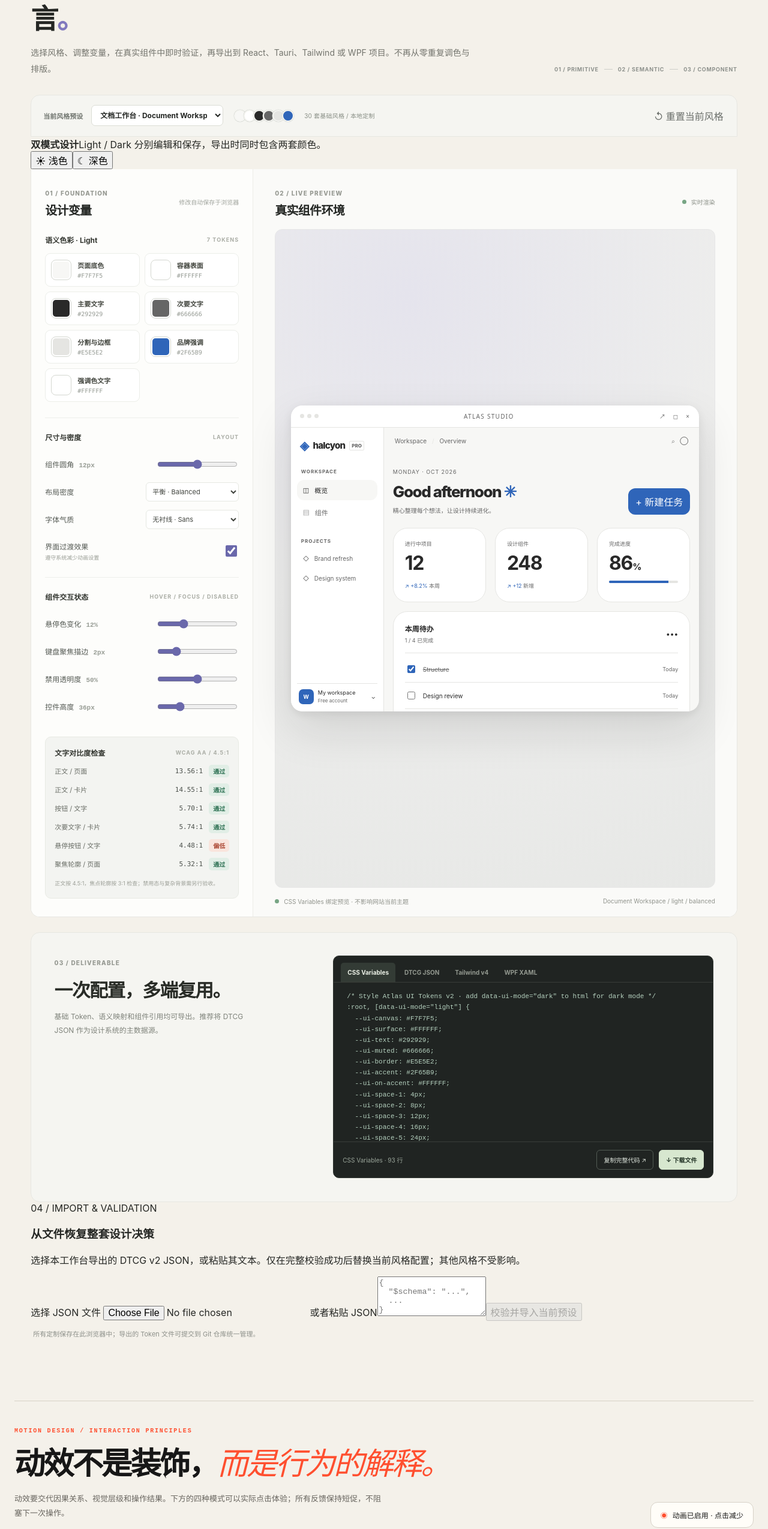
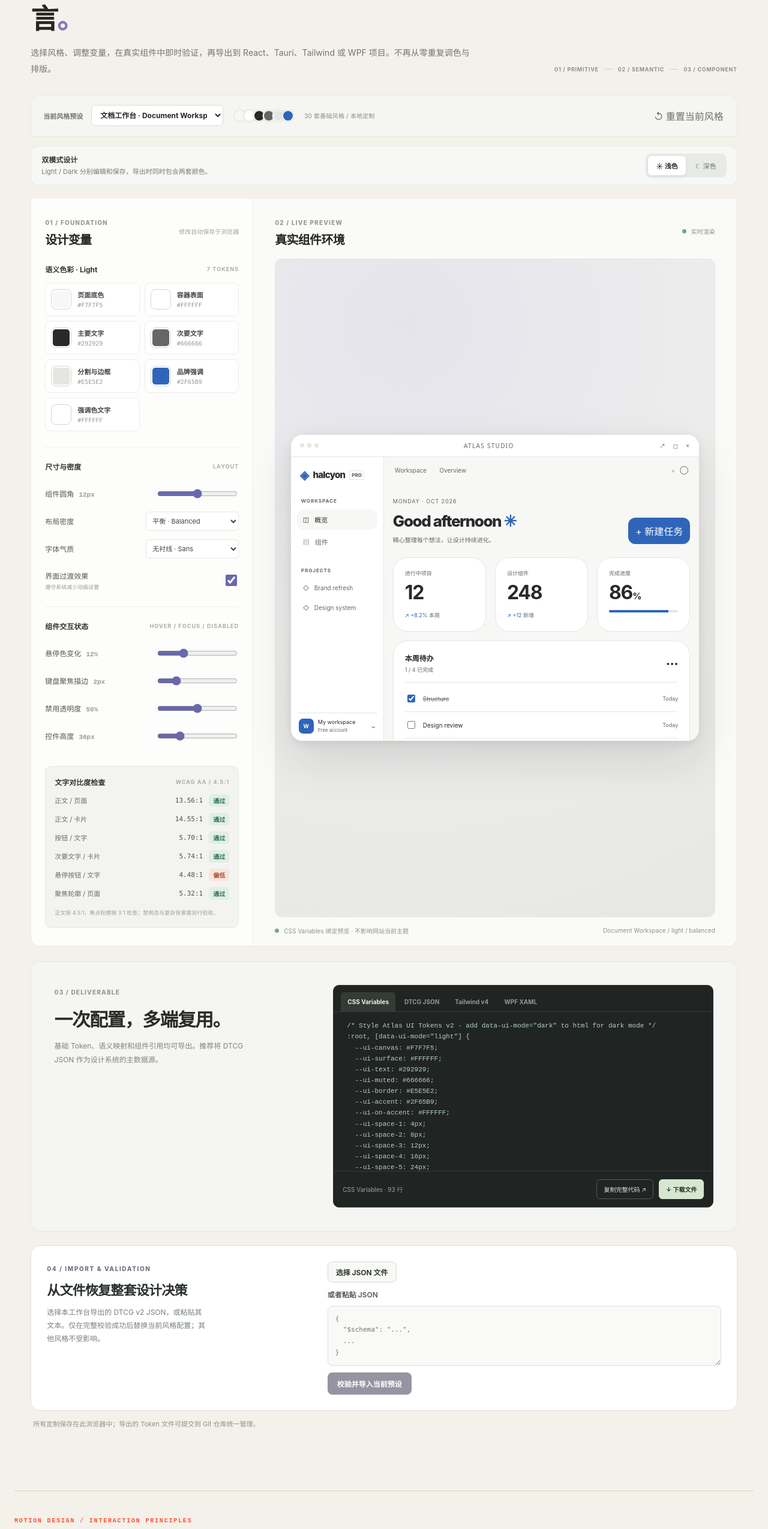
Before and after one commit to weepwood/style-atlas, a React (Vite) app: page / in a window 1280 px wide. Shown: the part 7598-10147 px from the top of the page at 60% size. Built offline with nearby package versions, Linux system fonts and the light colour scheme.

Commit message:
完善设计 Token 双模式、组件状态与可靠导入：src/components/token-studio.css

```diff
--- a/src/components/token-studio.css
+++ b/src/components/token-studio.css
@@ -132,3 +132,26 @@
 @media(max-width:800px){.token-studio{margin-top:78px}.ts-workbench{grid-template-columns:1fr}.ts-editor{border-right:0;border-bottom:1px solid #e7e7e2}.ts-preview-panel{padding:20px}.ts-stage-wrap{min-height:465px}.ts-toolbar{gap:10px}.ts-preset-count{display:none}.ts-link-button:last-child{margin-left:0}.ts-export-panel{grid-template-columns:1fr;gap:16px}.ts-export-info p{max-width:none}}
 @media(max-width:530px){.ts-preset-picker{width:100%;justify-content:space-between}.ts-preset-picker select{max-width:190px}.ts-stage{height:470px}.ts-app-shell{grid-template-columns:89px 1fr}.ts-app-sidebar{padding:14px 4px 7px}.ts-app-logo{font-size:9px;gap:3px}.ts-app-logo small{display:none}.ts-side-caption{font-size:7px}.ts-app-sidebar button,.ts-side-link{font-size:9px;padding:8px 4px}.ts-side-profile{font-size:8px}.ts-side-profile>span:last-child{display:none}.ts-avatar{width:20px;height:20px}.ts-hero-title{align-items:start;flex-direction:column}.ts-hero-title h4{font-size:20px}.ts-hero-title p{font-size:9px}.ts-stat-grid{gap:5px}.ts-stat-grid>div{padding:9px 6px}.ts-stat-grid strong{font-size:20px}.ts-stat-grid small{font-size:8px}.ts-stat-grid div>span{font-size:8px}.ts-task-card{padding:12px}.ts-task-item{padding:9px 0}.ts-preview-footer span:last-child{display:none}.ts-color-control{padding:7px 5px;gap:5px}.ts-color-control input[type=color]{width:30px;min-width:30px;height:30px}.ts-export-code pre{font-size:9px;padding:12px}}
 @media(prefers-reduced-motion:reduce){.token-studio *, .token-studio *::before, .token-studio *::after{transition-duration:0.01ms!important;animation-duration:0.01ms!important}}
+
+/* Token Studio v2: independently editable light/dark modes and inspectable component states */
+.ts-mode-bar{display:flex;justify-content:space-between;align-items:center;gap:15px;margin:15px 0 22px;padding:12px 17px;border:1px solid #e6e8e3;border-radius:12px;background:#f7f8f5}
+.ts-mode-bar>div:first-child{display:flex;flex-direction:column;gap:4px}.ts-mode-bar strong{font-size:12px;color:#303630}.ts-mode-bar span{font-size:11px;color:#747b73;line-height:1.5}
+.ts-mode-switch{display:flex;gap:3px;background:#e8ebe5;border-radius:9px;padding:4px;flex-shrink:0}
+.ts-mode-switch button{font:inherit;font-size:11px;padding:8px 13px;border:0;border-radius:6px;background:transparent;color:#66716b;cursor:pointer}.ts-mode-switch button.active{background:#fff;color:#242b27;box-shadow:0 2px 7px #202a2212;font-weight:750}
+.ts-mode-switch button:focus-visible,.ts-file-upload:focus-within{outline:2px solid #6257ad;outline-offset:2px}
+.ts-stage .ts-primary-btn,.ts-stage .ts-secondary-btn{min-height:var(--ts-control-height);transition:background var(--ts-time),border-color var(--ts-time)}
+.ts-stage .ts-primary-btn:hover:not(:disabled){background:var(--ts-hover-bg);filter:none;transform:none}
+.ts-stage .ts-primary-btn:focus-visible,.ts-stage .ts-secondary-btn:focus-visible,.ts-components-page input:focus-visible{outline:var(--ts-focus-width) solid var(--ts-accent);outline-offset:2px}
+.ts-stage button:disabled,.ts-stage input:disabled{opacity:var(--ts-disabled-opacity);cursor:not-allowed}
+.ts-components-page .ts-component-demo{flex-wrap:wrap;row-gap:10px}
+.ts-components-page input{min-height:var(--ts-control-height)}
+.ts-components-page input:hover{border-color:var(--ts-accent)}
+.ts-import-panel{display:grid;grid-template-columns: minmax(240px,.8fr) minmax(0,1.2fr);gap:30px;margin-top:23px;border:1px solid #e0e2df;border-radius:16px;padding:26px;background:#fff}
+.ts-import-intro>span{font-size:10px;letter-spacing:.16em;font-weight:800;color:#6e7482}.ts-import-intro h3{font-size:22px;letter-spacing:-.035em;color:#2c3031;margin:10px 0}.ts-import-intro p{font-size:12px;line-height:1.85;color:#777f7d;max-width:35ch}
+.ts-import-controls{display:grid;gap:11px;min-width:0}.ts-import-controls>label:not(.ts-file-upload){font-size:12px;color:#555d58;font-weight:600}
+.ts-file-upload{display:inline-flex;width:max-content;align-items:center;justify-content:center;border:1px solid #d5d9d2;border-radius:8px;padding:8px 13px;cursor:pointer;color:#323b36;background:#f8f9f6;font-size:12px;font-weight:700}.ts-file-upload{position:relative}.ts-file-upload input{position:absolute;width:1px;height:1px;opacity:0;overflow:hidden;clip-path:inset(50%)}
+.ts-import-controls textarea{min-height:98px;width:100%;box-sizing:border-box;padding:12px;border:1px solid #dce0d9;border-radius:8px;color:#303834;background:#f9faf8;font:11px/1.7 Consolas,monospace;resize:vertical}
+.ts-import-controls textarea:focus-visible{outline:2px solid #655ba9;outline-offset:1px}
+.ts-import-controls>button{justify-self:start;padding:10px 16px;border:0;border-radius:8px;background:#302c46;color:#fff;font-weight:650;font-size:12px;cursor:pointer}.ts-import-controls>button:disabled{opacity:.5;cursor:not-allowed}.ts-import-controls>button:focus-visible{outline:2px solid #6859b9;outline-offset:2px}
+.ts-import-error{font-size:12px;color:#a32d3b;margin:0;overflow-wrap:anywhere}
+@media(max-width:800px){.ts-import-panel{grid-template-columns:1fr;gap:12px}}@media(max-width:530px){.ts-mode-bar{flex-wrap:wrap}.ts-mode-switch{width:100%}.ts-mode-switch button{flex:1}}
```
